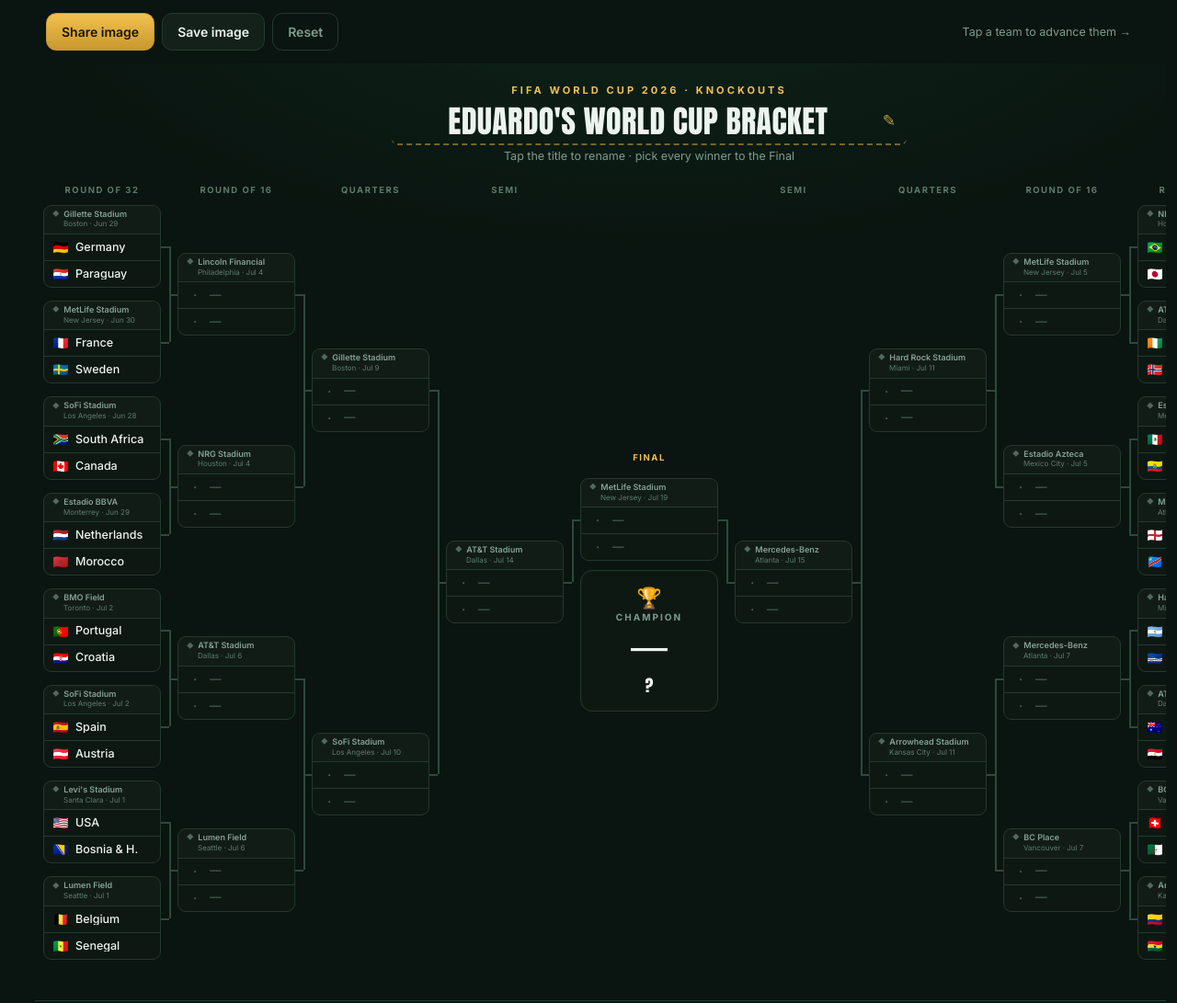
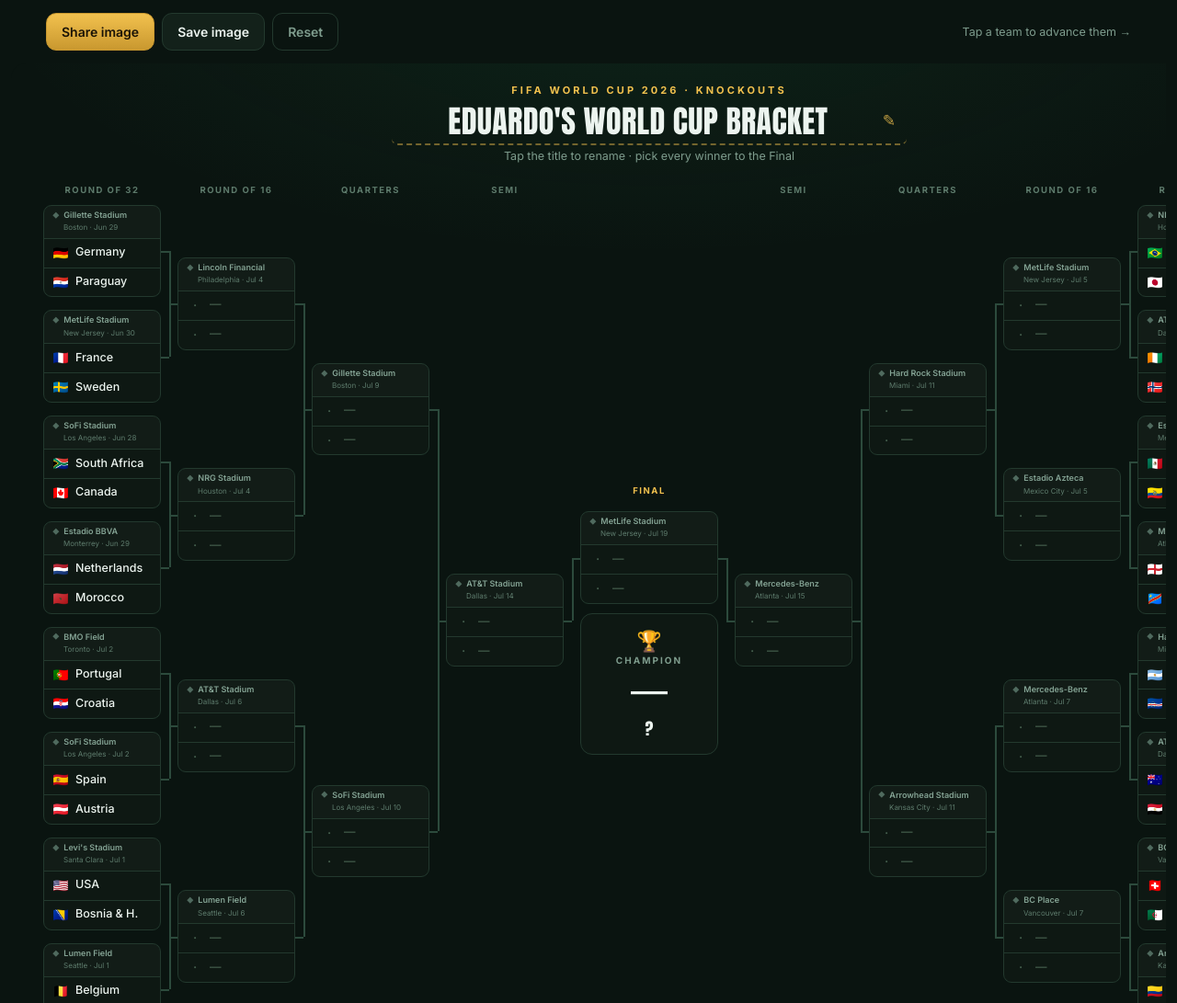
Before and after one commit to eduardoramirez/world-cup-bracket, a plain HTML site: page index.html in a window 1280 px wide. Shown: the top 1091 px of the page at 92% size. Drawn offline with nearby package versions, Linux system fonts and the light colour scheme.

Commit message:
Update index.html

```diff
--- a/index.html
+++ b/index.html
@@ -71,22 +71,23 @@
   .venue{padding:4px 9px 5px;background:rgba(255,255,255,.015);
     border-bottom:1px solid var(--border);}
   .venue .vrow1{display:flex;align-items:center;gap:5px;font-size:9px;
-    font-weight:600;color:#84a394;line-height:1.2;}
+    font-weight:600;color:#84a394;line-height:1.35;}
   .venue .vrow1 .vnm{white-space:nowrap;overflow:hidden;text-overflow:ellipsis;
-    min-width:0;flex:1;}
+    min-width:0;flex:1;padding-bottom:1px;}
   .venue .pin{color:#4f6a5e;flex:0 0 auto;font-size:7px;}
   .venue .vrow2{font-size:8px;color:#5e7c6d;margin-top:1px;padding-left:12px;
-    white-space:nowrap;overflow:hidden;text-overflow:ellipsis;line-height:1.2;}
+    white-space:nowrap;overflow:hidden;text-overflow:ellipsis;line-height:1.35;padding-bottom:1px;}
   .title-static{font-family:'Anton',sans-serif;font-size:34px;line-height:1.05;
     letter-spacing:.01em;text-align:center;color:var(--text);text-transform:uppercase;
     max-width:760px;margin:0 auto;}
   .team{display:flex;align-items:center;gap:7px;width:100%;border:none;
     background:transparent;color:var(--text);font-family:inherit;font-size:12.5px;
-    font-weight:500;text-align:left;padding:7px 9px;cursor:pointer;
-    border-bottom:1px solid var(--border);transition:.13s;line-height:1;}
+    font-weight:500;text-align:left;padding:6px 9px;cursor:pointer;
+    border-bottom:1px solid var(--border);transition:.13s;line-height:1.35;}
   .team:last-child{border-bottom:none;}
   .team .flag{font-size:14px;flex:0 0 auto;width:18px;text-align:center;}
-  .team .nm{white-space:nowrap;overflow:hidden;text-overflow:ellipsis;flex:1;}
+  .team .nm{white-space:nowrap;overflow:hidden;text-overflow:ellipsis;flex:1;
+    min-width:0;line-height:1.35;padding-bottom:1px;}
   .team.empty{color:#46604f;cursor:default;}
   @media (hover:hover){ .team:not(.empty):hover{background:rgba(242,193,78,.08);} }
   .team.win{background-color:#33301a;color:#fff;font-weight:700;
```
